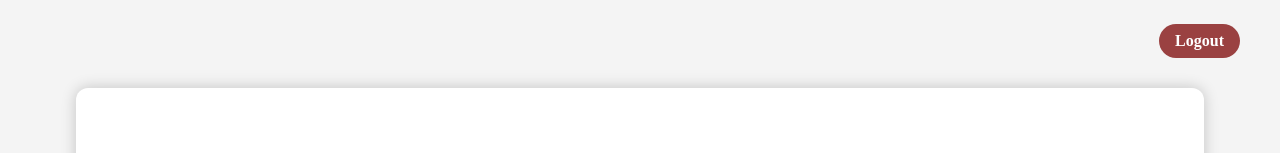
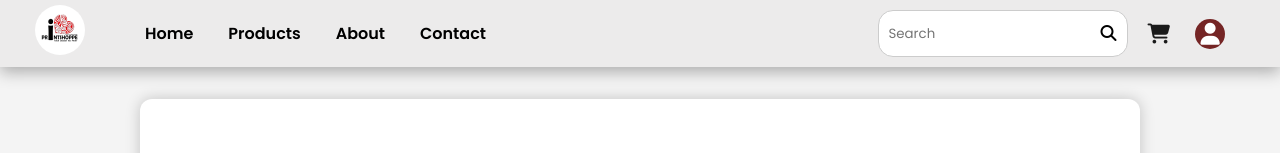
Before and after one commit to lazypanda-bot/Website, a PHP site: page /profile.php in a window 1280 px wide. Shown: the top 153 px of the page. Run offline with PHP 8.4, Linux system fonts and the light colour scheme; the visitor is signed in with stand-in values (Sample User, id 1); data that the repository does not hold is empty.

Commit message:
LOGOUT IS GOOD

```diff
--- a/logout.php
+++ b/logout.php
@@ -1,5 +1,5 @@
 <?php
 session_start();
 session_destroy();
-header("Location: login.php");
+header("Location: home.php");
 exit();
--- a/products.php
+++ b/products.php
@@ -85,7 +85,7 @@
                 <h3>Apparel Printing</h3>
                 <div class="service-grid">
                     <div class="service-card">
-                        <a href="shirt.html">
+                        <a href="shirt.php">
                             <img src="img/snorlax.png" alt="" class="service-img">
                             <h4>T-Shirt Printing</h4>
                         </a>
@@ -112,7 +112,7 @@
                 <h3>Personalized Printing</h3>
                 <div class="service-grid">
                     <div class="service-card">
-                        <a href="mugs.html">
+                        <a href="mugs.php">
                             <img src="img/snorlax.png" alt="" class="service-img">
                             <h4>Mugs</h4>
                         </a>
--- a/profile.php
+++ b/profile.php
@@ -26,17 +26,68 @@
 $conn->close();
 ?>
 
-<!DOCTYPE html>
+<!-- <!DOCTYPE html>
 <html lang="en">
 <head>
   <meta charset="UTF-8">
   <title>My Profile</title>
   <link rel="stylesheet" href="profile.css">
+</head> -->
+<!DOCTYPE html>
+<html lang="en">
+<head>
+    <meta charset="utf-8" />
+    <meta http-equiv="X-UA-Compatible" content="IE=edge" />
+    <meta name="viewport" content="width=device-width, initial-scale=1.0" />
+    <title>Printing Website</title>
+    <link href="https://fonts.googleapis.com/css2?family=Poppins:wght@200;300;400;500;600;700;800&display=swap" rel="stylesheet">
+    <link rel="stylesheet" href="https://cdnjs.cloudflare.com/ajax/libs/font-awesome/6.5.2/css/all.min.css" />
+    <link href="navbar-footer.css" rel="stylesheet" />
+    <link href="style.css" rel="stylesheet" />
+    <link href="login.css" rel="stylesheet" />
+    <link rel="stylesheet" href="about.css">
+    <link rel="stylesheet" href="message.css">
+    <link rel="stylesheet" href="services.css">
+    <link rel="stylesheet" href="profile.css">
+    <link rel="stylesheet" href="https://cdn.jsdelivr.net/npm/swiper@10/swiper-bundle.min.css" />
 </head>
 <body>
-    <div class="logout-bar">
-        <a href="logout.php" class="logout-btn">Logout</a>
-    </div>
+    <section id="header">
+        <div class="left-nav">
+            <a href="home.php"><img src="img/Icons/printing_logo-removebg-preview.png" class="logo" alt=""></a>
+            <ul class="desktop-nav">
+                <li><a href="home.php" class="nav-link">Home</a></li>
+                <!-- <li><a href="services.html" class="nav-link">Services</a></li> -->
+                <li><a href="products.php" class="nav-link">Products</a></li>
+                <li><a href="about.php" class="nav-link">About</a></li>
+                <li><a href="contact.php" class="nav-link">Contact</a></li>
+            </ul>
+        </div>
+        <div class="right-nav">
+            <form class="search-bar">
+                <input type="search" placeholder="Search" name="searchbar" class="search-input hidden">
+                <button type="button" class="search-btn"><i class="fa-solid fa-magnifying-glass"></i></button>
+            </form>
+            <li><a href="#" id="cart-icon" class="cart-icon"><i class="fa-solid fa-cart-shopping"></i></a></li>
+            <li><a href="#" class="auth-link" id="profile-icon"><i class="fa-solid fa-user"></i></a></li>
+            <div id="navbar">
+                <button id="close-menu" aria-label="Close Menu">x</button>
+                <div class="menu-user">
+                    <div class="menu-user">
+                        <a href="#" class="auth-link" id="mobile-profile-icon"><i class="fa-solid fa-user"></i></a>
+                    </div>
+                </div>
+                <ul class="mobile-nav">
+                    <li><a href="home.php" class="nav-link">Home</a></li>
+                    <!-- <li><a href="services.html" class="nav-link">Services</a></li> -->
+                    <li><a href="products.php" class="nav-link">Products</a></li>
+                    <li><a href="about.php" class="nav-link">About</a></li>
+                    <li><a href="contact.php" class="nav-link">Contact</a></li>
+                </ul>
+            </div>
+            <button id="menu-toggle" aria-label="Toggle Menu"><i class="fas fa-outdent"></i></button>
+        </div>
+    </section>
 
     <div class="settings-container">
         <section class="account-flex">
@@ -58,6 +109,9 @@
                     <button type="button" class="btn delete-btn">Delete</button>
                 </div>
             </form>
+            <form action="logout.php" method="post" class="logout-bar">
+                <button type="submit" class="btn logout-btn">Logout</button>
+            </form>
         </section>
     </div>
 </body>
```
Also changed, not shown: cart.css (+11 -0 lines), cart.js (+38 -0 lines), forproductbtns.js (added, +95 -0 lines), shirt.php (renamed from shirt.html, +26 -16 lines).
